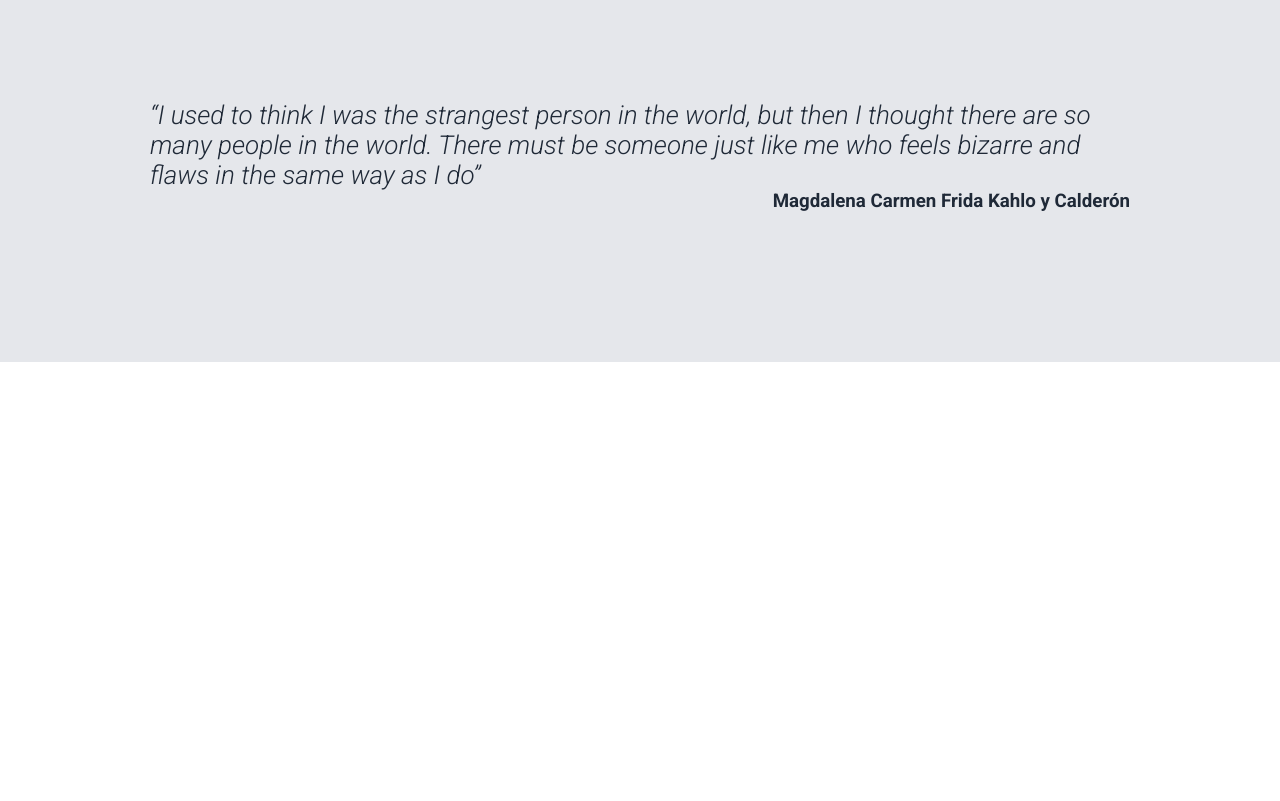
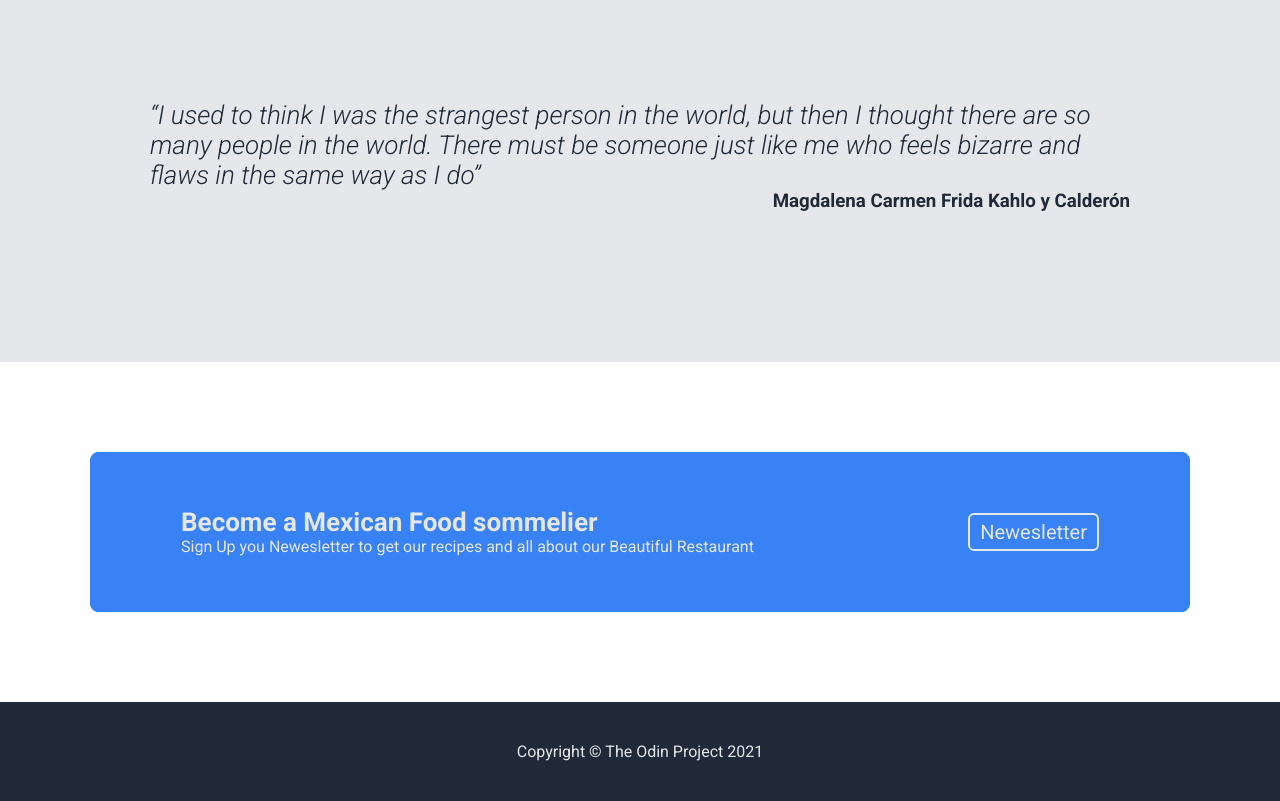
Before and after one commit to MarceloNogueiraGit/landing-page, a plain HTML site: page index.html in a window 1280 px wide. Shown: the part 1124-1925 px from the top of the page. Before the commit the page ends 1486 px from the top, so only its background shows below. Drawn offline with Linux system fonts and the light colour scheme.

Commit message:
footer built done

```diff
--- a/assets/style.css
+++ b/assets/style.css
@@ -12,9 +12,14 @@ nav {
     padding: 0 50px;
     color: #F9FAF8;
 }
-nav h2 {
-   font-size: 24px;
-   margin: 0 auto;
+nav a {
+    text-decoration: none;
+    font-size: 24px;
+    color: #E5E7EB;
+    cursor: pointer;
+}
+nav a:hover {
+    color: #3882F6;
 }
 nav div {
     display: flex;
@@ -122,3 +127,38 @@ img {
     color: #1F2937;
 }
 /* footer section */
+.footer-container {
+    width: 100%;
+    height: 30%;
+    padding: 90px;
+}
+.footer-container-txt-button {
+    display: flex;
+    justify-content: space-between;
+    align-items: center;
+    border: 1px solid #3882F6;
+    border-radius: 8px;
+    padding: 50px 90px;
+    background-color: #3882F6;
+    color: #E5E7EB;
+}
+.footer-container-txt-button h4{
+    font-size: 26px;
+    font-weight: 700;
+}
+.footer-container-txt-button button {
+    border: 2px solid #E5E7EB;
+    color: #E5E7EB;
+}
+.footer-end {
+    display: flex;
+    justify-content: center;
+    background-color: #1F2937;
+    padding: 40px 90px;
+    text-align: center;
+}
+.footer-end h1 {
+    font-size: 16px;
+    font-weight: 100;
+    color: #E5E7EB;
+}
--- a/index.html
+++ b/index.html
@@ -12,10 +12,10 @@
 <body>
     <nav>
         <div class="logo"><h2>LOGO</h2></div>
-            <div class="ContactUs" >Contact us</div>
-            <div class="AboutUs" >About us</div>
-            <div class="Services" >Services</div>
-            <div class="Home" >Home</div>
+            <div class="ContactUs" ><a href="#contact">Contact us</a></div>
+            <div class="AboutUs" ><a href="#about">About us</a></div>
+            <div class="Services" ><a href="#services">Services</a></div>
+            <div class="Home" ><a href="#home">Home</a></div>
         <button type="button">Reservation</button>
     </nav>
     <div class="section-father">
@@ -54,5 +54,19 @@
     <p>“I used to think I was the strangest person in the world, but then I thought there are so many people in the world. There must be someone just like me who feels bizarre and flaws in the same way as I do”</p>
     <h3>Magdalena Carmen Frida Kahlo y Calderón</h3>
 </div>
+<footer>
+    <div class="footer-container">
+        <div class="footer-container-txt-button">
+            <div class="footer-txt">
+                <h4>Become a Mexican Food sommelier</h4>
+                <p>Sign Up you Newesletter to get our recipes and all about our Beautiful Restaurant</p>
+            </div>
+            <button type="button">Newesletter</button>
+        </div>
+    </div>
+    <div class="footer-end">
+        <h1>Copyright  &copy;  The Odin Project 2021</h1>
+    </div>
+</footer>
 </body>
 </html>
```
